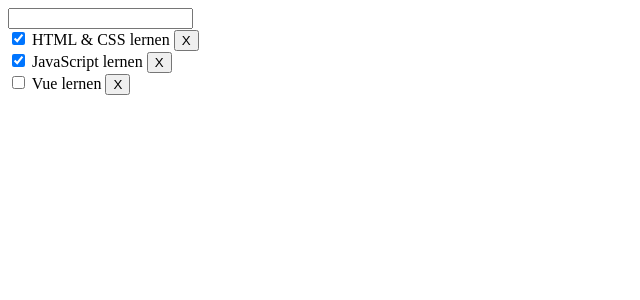
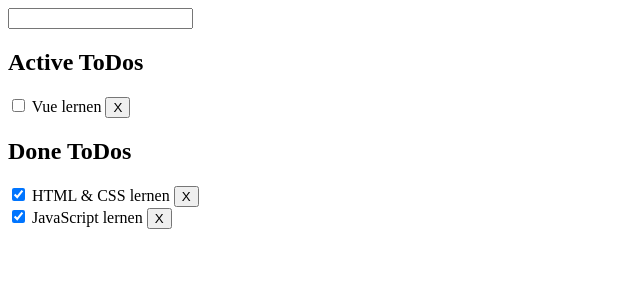
Before and after one commit to BennyDeeDev/Der-komplette-VueJS-Kurs, a Vue app: page / in a window 1280 px wide. Shown: the top 300 px of the page, without its empty margins (0-640 px from the left). Built offline with nearby package versions, Linux system fonts and the light colour scheme.

Commit message:
active & done ToDos

```diff
--- a/src/components/ToDoList.vue
+++ b/src/components/ToDoList.vue
@@ -1,7 +1,16 @@
 <template>
   <div>
     <input @change="addToDo" />
-    <div v-for="(todo,index) in todos" :key="index">
+
+    <h2>Active ToDos</h2>
+    <div v-for="todo in activeToDos" :key="todo.id">
+      <input type="checkbox" v-model="todo.done" />
+      {{ todo.text }}
+      <button v-on:click="deleteToDo(todo.id)">X</button>
+    </div>
+
+    <h2>Done ToDos</h2>
+    <div v-for="todo in doneToDos" :key="todo.id">
       <input type="checkbox" v-model="todo.done" />
       {{ todo.text }}
       <button v-on:click="deleteToDo(todo.id)">X</button>
@@ -31,6 +40,14 @@ export default {
         1
       );
     }
+  },
+  computed: {
+    activeToDos() {
+      return this.todos.filter(item => !item.done);
+    },
+    doneToDos() {
+      return this.todos.filter(item => item.done);
+    }
   }
 };
 </script>
```
